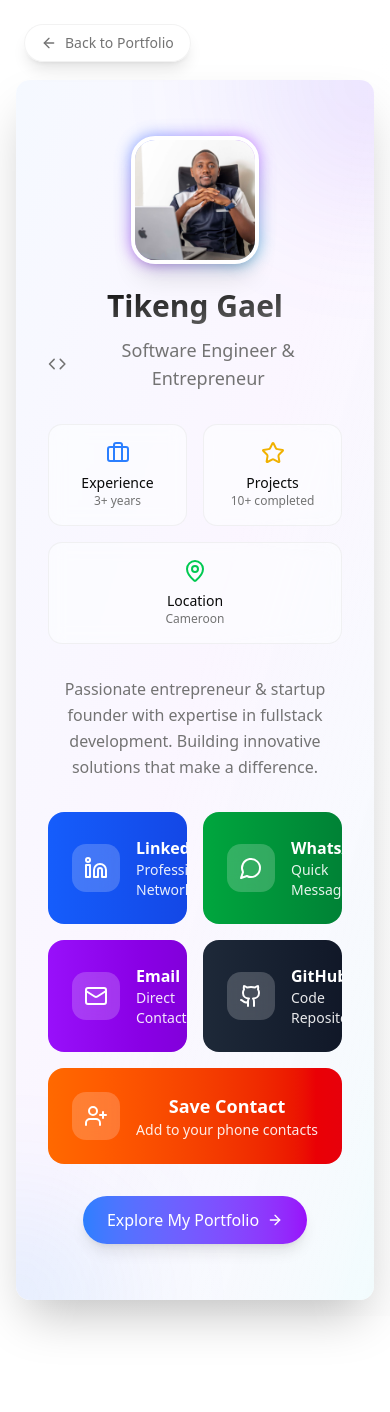
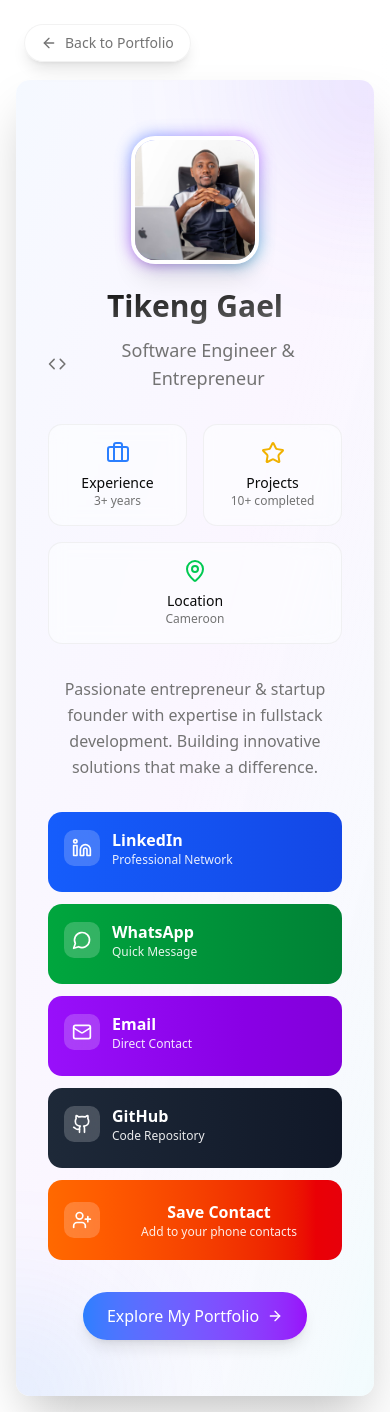
Before and after one commit to GaelTikeng/professional-portfolio, a Next.js app: page /profile in a window 390 px wide. Before the commit the page ends 1316 px from the top, so only its background shows below. Built offline with nearby package versions, Linux system fonts and the light colour scheme.

Commit message:
feat: update ProfilePage layout and styles for social media links and contact button

```diff
--- a/src/app/profile/page.tsx
+++ b/src/app/profile/page.tsx
@@ -187,21 +187,21 @@ export default function ProfilePage() {
               </div>
 
               {/* Social Media & Contact Buttons */}
-              <div className="grid gap-4 md:grid-cols-2">
+              <div className="grid gap-3 sm:gap-4 grid-cols-1 sm:grid-cols-2">
                 <Link
                   href="https://linkedin.com/in/gaeltikeng"
                   target="_blank"
                   rel="noopener noreferrer"
-                  className="group relative overflow-hidden rounded-2xl bg-gradient-to-r from-blue-600 to-blue-700 p-6 text-white transition-all duration-300 hover:scale-105 hover:shadow-xl"
+                  className="group relative overflow-hidden rounded-xl sm:rounded-2xl bg-gradient-to-r from-blue-600 to-blue-700 p-4 sm:p-6 text-white transition-all duration-300 active:scale-95 sm:hover:scale-105 hover:shadow-xl min-h-[80px] sm:min-h-auto"
                 >
                   <div className="absolute inset-0 bg-gradient-to-r from-blue-500/20 to-blue-600/20 opacity-0 group-hover:opacity-100 transition-opacity duration-300"></div>
-                  <div className="relative flex items-center gap-4">
-                    <div className="p-3 rounded-xl bg-white/20 backdrop-blur-sm">
-                      <Linkedin className="w-6 h-6" />
+                  <div className="relative flex items-center gap-3 sm:gap-4">
+                    <div className="p-2 sm:p-3 rounded-lg sm:rounded-xl bg-white/20 backdrop-blur-sm flex-shrink-0">
+                      <Linkedin className="w-5 h-5 sm:w-6 sm:h-6" />
                     </div>
-                    <div>
-                      <div className="font-semibold">LinkedIn</div>
-                      <div className="text-sm opacity-90">
+                    <div className="flex-1 min-w-0">
+                      <div className="font-semibold text-base sm:text-lg truncate">LinkedIn</div>
+                      <div className="text-xs sm:text-sm opacity-90 truncate">
                         Professional Network
                       </div>
                     </div>
@@ -212,32 +212,32 @@ export default function ProfilePage() {
                   href="https://wa.me/+237672028854"
                   target="_blank"
                   rel="noopener noreferrer"
-                  className="group relative overflow-hidden rounded-2xl bg-gradient-to-r from-green-600 to-green-700 p-6 text-white transition-all duration-300 hover:scale-105 hover:shadow-xl"
+                  className="group relative overflow-hidden rounded-xl sm:rounded-2xl bg-gradient-to-r from-green-600 to-green-700 p-4 sm:p-6 text-white transition-all duration-300 active:scale-95 sm:hover:scale-105 hover:shadow-xl min-h-[80px] sm:min-h-auto"
                 >
                   <div className="absolute inset-0 bg-gradient-to-r from-green-500/20 to-green-600/20 opacity-0 group-hover:opacity-100 transition-opacity duration-300"></div>
-                  <div className="relative flex items-center gap-4">
-                    <div className="p-3 rounded-xl bg-white/20 backdrop-blur-sm">
-                      <MessageCircle className="w-6 h-6" />
+                  <div className="relative flex items-center gap-3 sm:gap-4">
+                    <div className="p-2 sm:p-3 rounded-lg sm:rounded-xl bg-white/20 backdrop-blur-sm flex-shrink-0">
+                      <MessageCircle className="w-5 h-5 sm:w-6 sm:h-6" />
                     </div>
-                    <div>
-                      <div className="font-semibold">WhatsApp</div>
-                      <div className="text-sm opacity-90">Quick Message</div>
+                    <div className="flex-1 min-w-0">
+                      <div className="font-semibold text-base sm:text-lg truncate">WhatsApp</div>
+                      <div className="text-xs sm:text-sm opacity-90 truncate">Quick Message</div>
                     </div>
                   </div>
                 </Link>
 
                 <Link
                   href="mailto:tikenglambougaelinho@gmail.com"
-                  className="group relative overflow-hidden rounded-2xl bg-gradient-to-r from-purple-600 to-purple-700 p-6 text-white transition-all duration-300 hover:scale-105 hover:shadow-xl"
+                  className="group relative overflow-hidden rounded-xl sm:rounded-2xl bg-gradient-to-r from-purple-600 to-purple-700 p-4 sm:p-6 text-white transition-all duration-300 active:scale-95 sm:hover:scale-105 hover:shadow-xl min-h-[80px] sm:min-h-auto"
                 >
                   <div className="absolute inset-0 bg-gradient-to-r from-purple-500/20 to-purple-600/20 opacity-0 group-hover:opacity-100 transition-opacity duration-300"></div>
-                  <div className="relative flex items-center gap-4">
-                    <div className="p-3 rounded-xl bg-white/20 backdrop-blur-sm">
-                      <Mail className="w-6 h-6" />
+                  <div className="relative flex items-center gap-3 sm:gap-4">
+                    <div className="p-2 sm:p-3 rounded-lg sm:rounded-xl bg-white/20 backdrop-blur-sm flex-shrink-0">
+                      <Mail className="w-5 h-5 sm:w-6 sm:h-6" />
                     </div>
-                    <div>
-                      <div className="font-semibold">Email</div>
-                      <div className="text-sm opacity-90">Direct Contact</div>
+                    <div className="flex-1 min-w-0">
+                      <div className="font-semibold text-base sm:text-lg truncate">Email</div>
+                      <div className="text-xs sm:text-sm opacity-90 truncate">Direct Contact</div>
                     </div>
                   </div>
                 </Link>
@@ -246,16 +246,16 @@ export default function ProfilePage() {
                   href="https://github.com/gaeltikeng"
                   target="_blank"
                   rel="noopener noreferrer"
-                  className="group relative overflow-hidden rounded-2xl bg-gradient-to-r from-gray-800 to-gray-900 p-6 text-white transition-all duration-300 hover:scale-105 hover:shadow-xl"
+                  className="group relative overflow-hidden rounded-xl sm:rounded-2xl bg-gradient-to-r from-gray-800 to-gray-900 p-4 sm:p-6 text-white transition-all duration-300 active:scale-95 sm:hover:scale-105 hover:shadow-xl min-h-[80px] sm:min-h-auto"
                 >
                   <div className="absolute inset-0 bg-gradient-to-r from-gray-700/20 to-gray-800/20 opacity-0 group-hover:opacity-100 transition-opacity duration-300"></div>
-                  <div className="relative flex items-center gap-4">
-                    <div className="p-3 rounded-xl bg-white/20 backdrop-blur-sm">
-                      <Github className="w-6 h-6" />
+                  <div className="relative flex items-center gap-3 sm:gap-4">
+                    <div className="p-2 sm:p-3 rounded-lg sm:rounded-xl bg-white/20 backdrop-blur-sm flex-shrink-0">
+                      <Github className="w-5 h-5 sm:w-6 sm:h-6" />
                     </div>
-                    <div>
-                      <div className="font-semibold">GitHub</div>
-                      <div className="text-sm opacity-90">Code Repository</div>
+                    <div className="flex-1 min-w-0">
+                      <div className="font-semibold text-base sm:text-lg truncate">GitHub</div>
+                      <div className="text-xs sm:text-sm opacity-90 truncate">Code Repository</div>
                     </div>
                   </div>
                 </Link>
@@ -264,27 +264,27 @@ export default function ProfilePage() {
                 <button
                   onClick={saveContact}
                   disabled={isDownloading}
-                  className="group relative overflow-hidden rounded-2xl bg-gradient-to-r from-orange-500 to-red-600 p-6 text-white transition-all duration-300 hover:scale-105 hover:shadow-xl disabled:opacity-75 disabled:cursor-not-allowed disabled:hover:scale-100 col-span-2"
+                  className="group relative overflow-hidden rounded-xl sm:rounded-2xl bg-gradient-to-r from-orange-500 to-red-600 p-4 sm:p-6 text-white transition-all duration-300 active:scale-95 sm:hover:scale-105 hover:shadow-xl disabled:opacity-75 disabled:cursor-not-allowed disabled:active:scale-100 disabled:sm:hover:scale-100 col-span-1 sm:col-span-2 min-h-[80px] sm:min-h-auto"
                 >
                   <div className="absolute inset-0 bg-gradient-to-r from-orange-400/20 to-red-500/20 opacity-0 group-hover:opacity-100 transition-opacity duration-300"></div>
-                  <div className="relative flex items-center justify-center gap-4">
-                    <div className="p-3 rounded-xl bg-white/20 backdrop-blur-sm">
+                  <div className="relative flex items-center justify-center gap-3 sm:gap-4">
+                    <div className="p-2 sm:p-3 rounded-lg sm:rounded-xl bg-white/20 backdrop-blur-sm flex-shrink-0">
                       {isDownloading ? (
-                        <div className="w-6 h-6 border-2 border-white border-t-transparent rounded-full animate-spin"></div>
+                        <div className="w-5 h-5 sm:w-6 sm:h-6 border-2 border-white border-t-transparent rounded-full animate-spin"></div>
                       ) : (
-                        <UserPlus className="w-6 h-6" />
+                        <UserPlus className="w-5 h-5 sm:w-6 sm:h-6" />
                       )}
                     </div>
-                    <div className="text-center md:text-left">
-                      <div className="font-semibold text-lg">
+                    <div className="text-center sm:text-left flex-1 min-w-0">
+                      <div className="font-semibold text-base sm:text-lg truncate">
                         {isDownloading ? "Saving Contact..." : "Save Contact"}
                       </div>
-                      <div className="text-sm opacity-90">
+                      <div className="text-xs sm:text-sm opacity-90 truncate">
                         Add to your phone contacts
                       </div>
                     </div>
                     {!isDownloading && (
-                      <div className="hidden md:block p-2 rounded-lg bg-white/10">
+                      <div className="hidden sm:block p-2 rounded-lg bg-white/10 flex-shrink-0">
                         <Download className="w-4 h-4 opacity-75" />
                       </div>
                     )}
```
